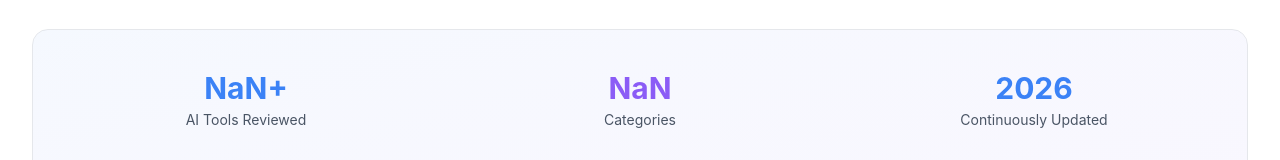
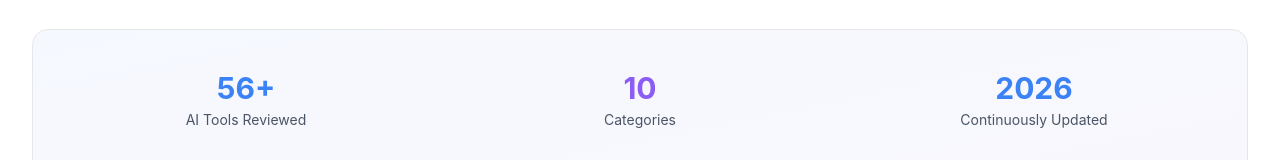
Before and after one commit to Vspone/aizest, an Astro site: page / in a window 1280 px wide. Shown: the part 2830-2990 px from the top of the page. Built offline with nearby package versions, Linux system fonts and the light colour scheme; Astro itself is replaced by a stand-in of ours; no server answers.

Commit message:
fix: data-count attribute expression without quotes

```diff
--- a/src/pages/index.astro
+++ b/src/pages/index.astro
@@ -220,11 +220,11 @@ for (const t of tools) {
         <div class="py-10 px-8 bg-gradient-to-br from-[#3B82F6]/5 to-[#8B5CF6]/5 dark:from-[#3B82F6]/10 dark:to-[#8B5CF6]/10">
           <div class="grid grid-cols-1 sm:grid-cols-3 gap-6 sm:gap-8 text-center mb-6 sm:mb-10" id="stats-grid">
             <div>
-              <div class="text-2xl sm:text-3xl font-bold text-[#3B82F6]" id="stat-tools" data-count="{tools.length}">0</div>
+              <div class="text-2xl sm:text-3xl font-bold text-[#3B82F6]" id="stat-tools" data-count={tools.length}>0</div>
               <div class="text-xs sm:text-sm text-gray-600 dark:text-gray-400 mt-1">AI Tools Reviewed</div>
             </div>
             <div>
-              <div class="text-2xl sm:text-3xl font-bold text-[#8B5CF6]" id="stat-categories" data-count="{categories.length}">0</div>
+              <div class="text-2xl sm:text-3xl font-bold text-[#8B5CF6]" id="stat-categories" data-count={categories.length}>0</div>
               <div class="text-xs sm:text-sm text-gray-600 dark:text-gray-400 mt-1">Categories</div>
             </div>
             <div>
```
